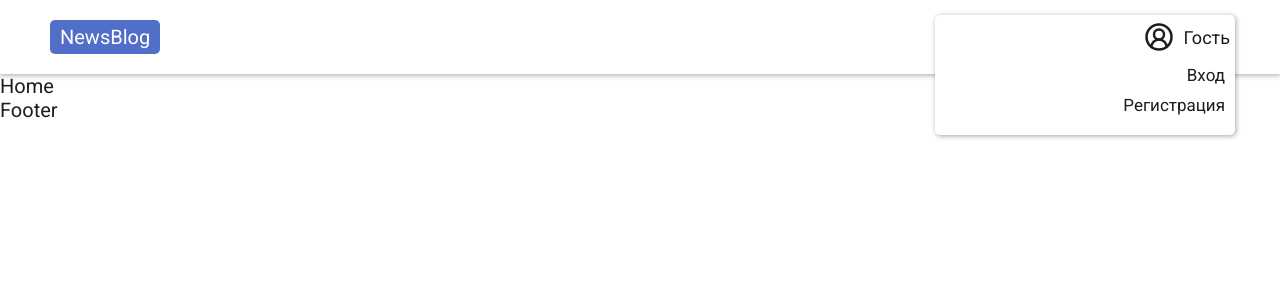
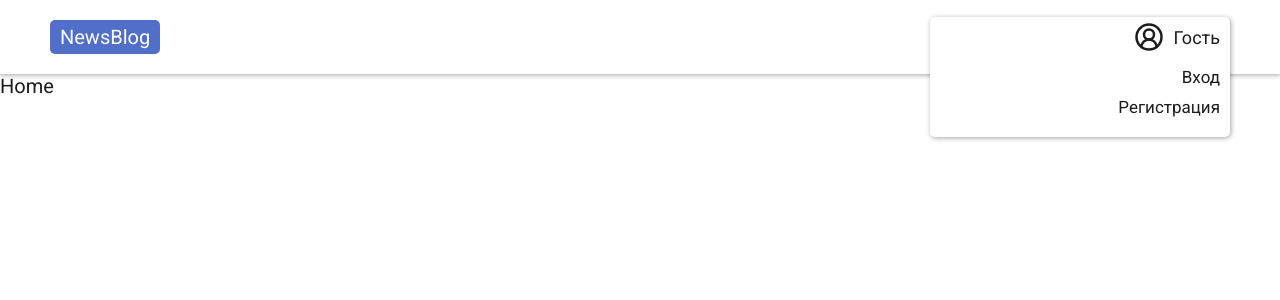
Before and after one commit to BroDi4/Newsblog, a React (Vite) app: page / in a window 1280 px wide. Both pictures are taken after a click on the button "Гость". Shown: the top 300 px of the page. Built offline with nearby package versions, Linux system fonts and the light colour scheme.

Commit message:
feat: checking click outside header popup

```diff
--- a/package.json
+++ b/package.json
@@ -10,6 +10,7 @@
     "preview": "vite preview"
   },
   "dependencies": {
+    "classnames": "^2.3.2",
     "lucide-react": "^0.297.0",
     "react": "^18.2.0",
     "react-dom": "^18.2.0",
--- a/src/components/Footer/Footer.jsx
+++ /dev/null
@@ -1,9 +0,0 @@
-import React from 'react';
-
-import styles from './Footer.module.scss';
-
-const Footer = () => {
-	return <div>Footer</div>;
-};
-
-export default Footer;
--- a/src/components/Footer/Footer.module.scss
+++ /dev/null
@@ -1 +0,0 @@
-@import '/src/styles/variables';
--- a/src/components/Header/Header.jsx
+++ b/src/components/Header/Header.jsx
@@ -8,6 +8,21 @@ import HeaderPopup from './HeaderPopup/HeaderPopup';
 const Header = () => {
 	const [activePopup, setActivePopup] = React.useState(false);
 
+	const popupRef = React.useRef(null);
+
+	React.useEffect(() => {
+		const checkOutsideClick = e => {
+			if (popupRef.current && !popupRef.current.contains(e.target)) {
+				setActivePopup(false);
+			}
+		};
+
+		window.addEventListener('mousedown', checkOutsideClick);
+		return () => {
+			window.removeEventListener('mousedown', checkOutsideClick);
+		};
+	}, []);
+
 	return (
 		<header className={styles.root}>
 			<div className={`${styles.inner} container`}>
@@ -15,6 +30,7 @@ const Header = () => {
 					NewsBlog
 				</Link>
 
+				<div className={styles.userBox} ref={popupRef}>
 					<button
 						onClick={() => setActivePopup(!activePopup)}
 						className={styles.user}
@@ -22,7 +38,8 @@ const Header = () => {
 						<CircleUserRound size={30} className={styles.icon} />
 						<p>Гость</p>
 					</button>
-				{activePopup && <HeaderPopup />}
+					<HeaderPopup status={activePopup} setStatus={setActivePopup} />
+				</div>
 			</div>
 		</header>
 	);
--- a/src/components/Header/Header.module.scss
+++ b/src/components/Header/Header.module.scss
@@ -14,13 +14,18 @@
 }
 
 .inner {
-	position: relative;
 	display: flex;
 	align-items: center;
 	justify-content: space-between;
 }
 
+.userBox {
+	position: relative;
+	padding-right: 10px;
+}
+
 .user {
+	position: relative;
 	display: flex;
 	align-items: center;
 	z-index: 2;
--- a/src/components/Header/HeaderPopup/HeaderPopup.jsx
+++ b/src/components/Header/HeaderPopup/HeaderPopup.jsx
@@ -1,19 +1,29 @@
 import React from 'react';
-import { Link } from 'react-router-dom';
+import classNames from 'classnames/bind';
 
 import styles from './HeaderPopup.module.scss';
 import LinkButton from '../../UI/LinkButton/LinkButton';
 
-const HeaderPopup = () => {
 const links = [
 	{ tag: 'Личный кабинет', link: '/user' },
 	{ tag: 'Создать статью', link: '/news/create' },
 ];
 
-	const listToRender = (
+const HeaderPopup = ({ status, setStatus }) => {
+	const cn = classNames.bind(styles);
+
+	return (
+		<div className={cn('root', { active: status })}>
+			<div className={styles.list}>
+				{false ? (
 					<>
 						{links.map((obj, i) => (
-				<LinkButton key={i} to={obj.link} type='link' className={styles.link}>
+							<LinkButton
+								key={i}
+								to={obj.link}
+								type='link'
+								className={styles.link}
+							>
 								{obj.tag}
 							</LinkButton>
 						))}
@@ -21,13 +31,6 @@ const HeaderPopup = () => {
 							Выйти
 						</LinkButton>
 					</>
-	);
-
-	return (
-		<div className={styles.root}>
-			<div className={styles.list}>
-				{false ? (
-					listToRender
 				) : (
 					<>
 						<LinkButton type='link' to={'/'} className={styles.link}>
--- a/src/components/Header/HeaderPopup/HeaderPopup.module.scss
+++ b/src/components/Header/HeaderPopup/HeaderPopup.module.scss
@@ -10,8 +10,16 @@
 	border-radius: 5px;
 	padding: 50px 10px 20px 10px;
 
-	max-width: 300px;
-	width: 100%;
+	min-width: 300px;
+
+	opacity: 0;
+	transition: opacity 0.2s ease-in-out;
+	pointer-events: none;
+
+	&.active {
+		opacity: 1;
+		pointer-events: all;
+	}
 }
 
 .list {
--- a/src/components/Layout/Layout.jsx
+++ b/src/components/Layout/Layout.jsx
@@ -2,14 +2,12 @@ import React from 'react';
 import { Outlet } from 'react-router-dom';
 
 import Header from '../Header/Header';
-import Footer from '../Footer/Footer';
 
 const Layout = () => {
 	return (
 		<>
 			<Header />
 			<Outlet />
-			<Footer />
 		</>
 	);
 };
```
Also changed, not shown: 1 other file (tests, documents, lock files or other folders). Lines whose indentation alone changed are shown as unchanged.
